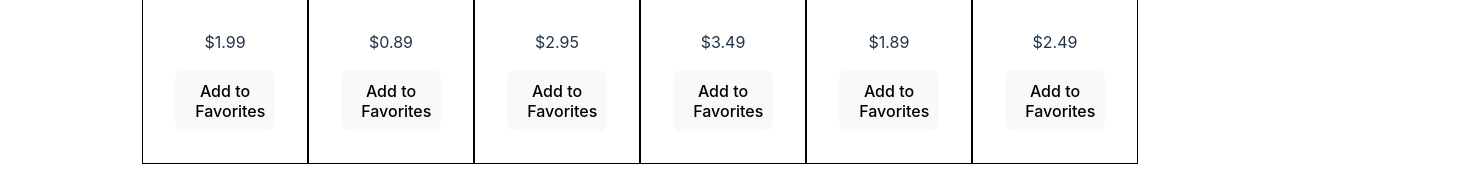
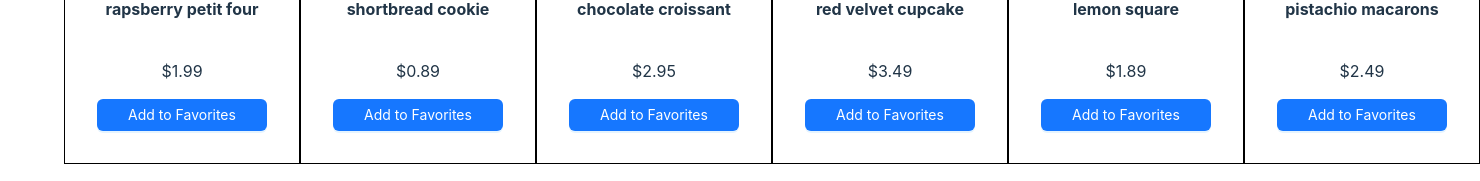
Before and after one commit to ChgDave/bakery-shop, a React (Vite) app: page / in a window 1280 px wide. Shown: the part 354-535 px from the top of the page, 1480 px wide, since content can reach past the window. Built offline with nearby package versions, Linux system fonts and the light colour scheme.

Commit message:
add antd

```diff
--- a/package.json
+++ b/package.json
@@ -10,6 +10,7 @@
     "preview": "vite preview"
   },
   "dependencies": {
+    "antd": "^5.11.5",
     "react": "^18.2.0",
     "react-dom": "^18.2.0"
   },
--- a/src/App.css
+++ b/src/App.css
@@ -35,7 +35,7 @@
 
 .card {
   /* height: 100px; */
-  width: 100px;
+  width: 170px;
   display: flex;
   flex-direction: column;
   padding: 2em;
--- a/src/components/BakeryItem.jsx
+++ b/src/components/BakeryItem.jsx
@@ -1,6 +1,7 @@
 import "../App.css";
 import priceConversion from "../../util/helpers";
 import { useState } from "react";
+import { Button } from "antd";
 
 function BakeryItem({ data, addToFav }) {
   const [buttonText, setButtonText] = useState("Add to Favorites");
@@ -17,14 +18,15 @@ function BakeryItem({ data, addToFav }) {
       <img src={data.img}></img>
       <h4>{data.name}</h4>
       <p>{priceConversion(data.cost)}</p>
-      <button
+      <Button
+        type="primary"
         onClick={() => {
           addToFav(data.name);
           buttonState();
         }}
       >
         {buttonText}
-      </button>
+      </Button>
     </div>
   );
 }
```
Also changed, not shown: 1 other file (tests, documents, lock files or other folders).
